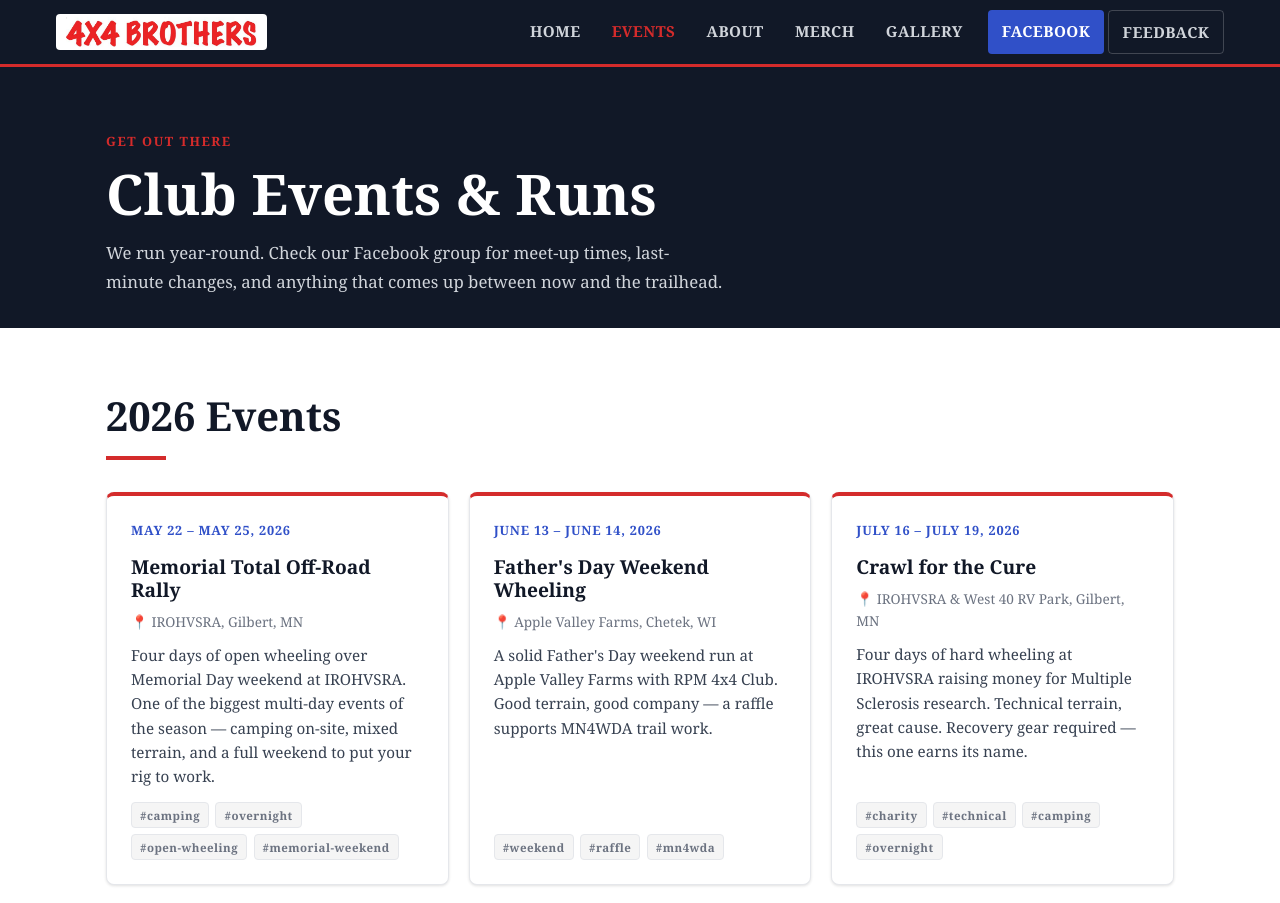
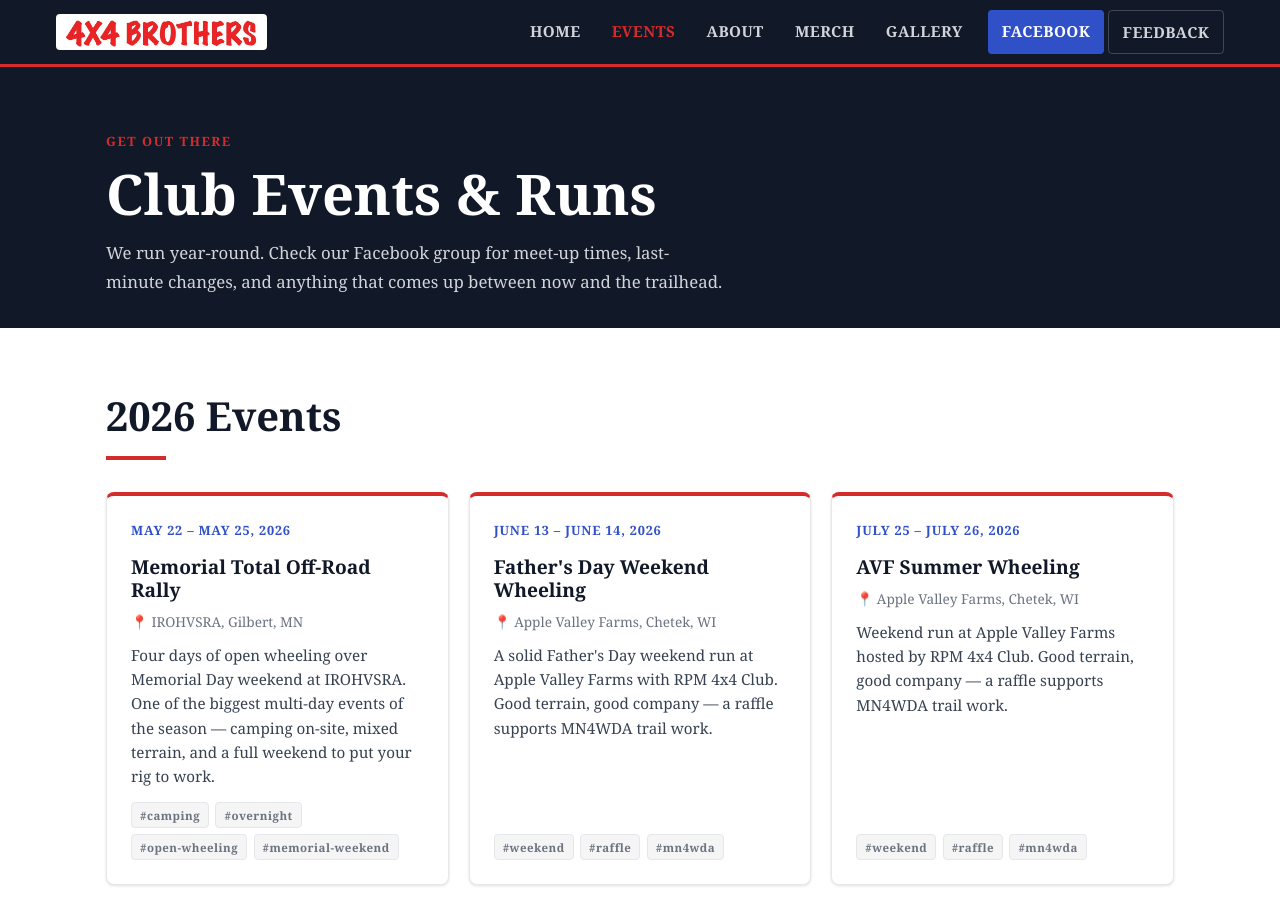
Before and after one commit to Josh-Clemons/4x4-brothers, a React (Vite) app: page /events in a window 1280 px wide. Shown: the top 903 px of the page. Built offline with nearby package versions, Linux system fonts and the light colour scheme; a web font is replaced by a local one.

Commit message:
Add AVF Summer Wheeling event (Jul 25-26)

```diff
--- a/src/data/events.ts
+++ b/src/data/events.ts
@@ -40,6 +40,18 @@
     tags: ['weekend', 'raffle', 'mn4wda'],
   },
   {
+    id: 'avf-july',
+    name: 'AVF Summer Wheeling',
+    description:
+      'Weekend run at Apple Valley Farms hosted by RPM 4x4 Club. ' +
+      'Good terrain, good company — a raffle supports MN4WDA trail work.',
+    location: 'Apple Valley Farms, Chetek, WI',
+    isRecurring: false,
+    date: '2026-07-25',
+    endDate: '2026-07-26',
+    tags: ['weekend', 'raffle', 'mn4wda'],
+  },
+  {
     id: 'crawl-for-the-cure',
     name: 'Crawl for the Cure',
     description:
```
